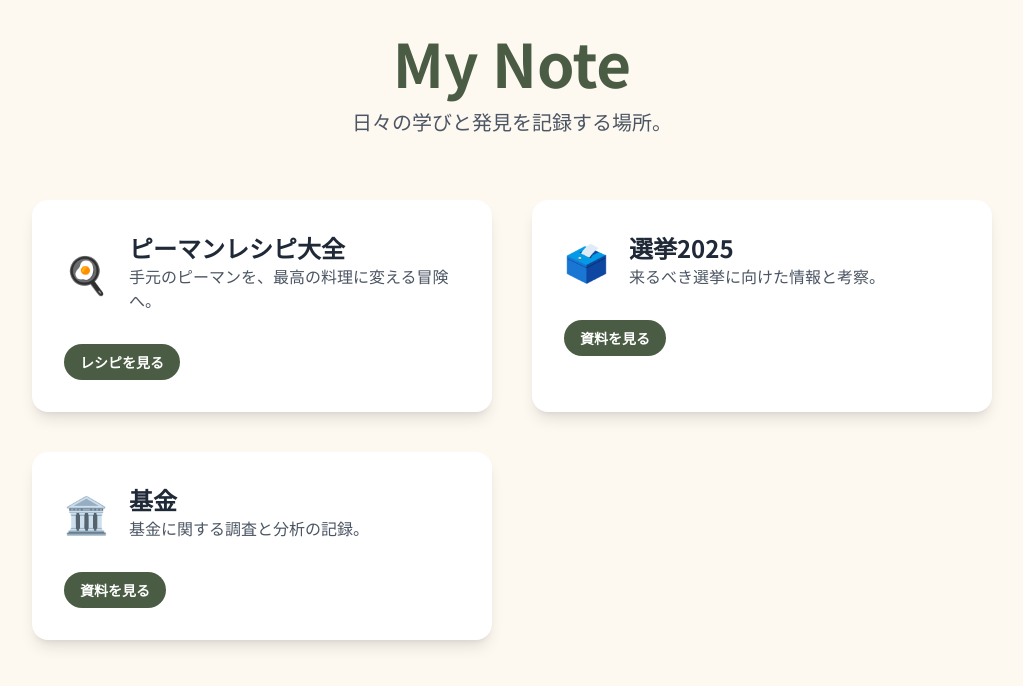
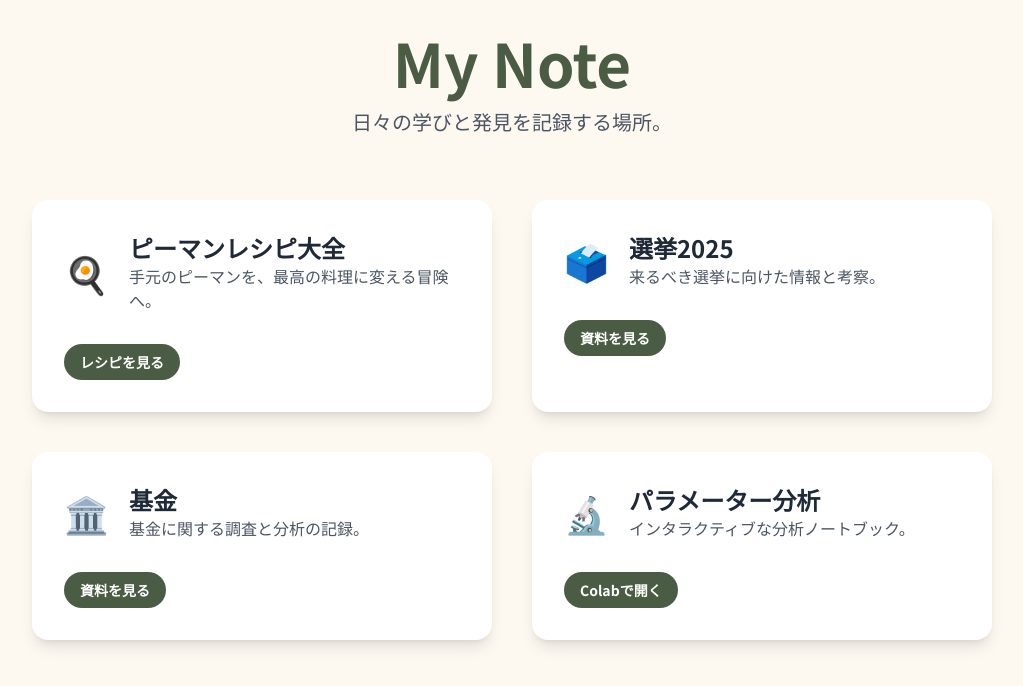
Before and after one commit to ai-my/note, a plain HTML site: page docs/index.html in a window 1280 px wide. Shown: the whole page, without its empty margins (128-1151 px from the left). Drawn offline with nearby package versions, Linux system fonts and the light colour scheme.

Commit message:
Feat: Add link to open Jupyter Notebook in Google Colab

```diff
--- a/docs/index.html
+++ b/docs/index.html
@@ -79,6 +79,21 @@
                 </div>
             </a>
 
+            <a href="https://colab.research.google.com/github/ai-my/note/blob/main/docs/para.ipynb" target="_blank" rel="noopener noreferrer" class="card block bg-white rounded-2xl shadow-lg overflow-hidden cursor-pointer">
+                <div class="p-8">
+                    <div class="flex items-center mb-4">
+                        <div class="text-4xl mr-5">🔬</div>
+                        <div>
+                            <h2 class="text-2xl font-bold text-gray-800 text-left">パラメーター分析</h2>
+                            <p class="text-gray-600 text-left">インタラクティブな分析ノートブック。</p>
+                        </div>
+                    </div>
+                    <div class="bg-[#4A5C43] text-white text-sm font-bold py-2 px-4 rounded-full inline-block mt-4">
+                        Colabで開く
+                    </div>
+                </div>
+            </a>
+
         </main>
 
     </div>
```
